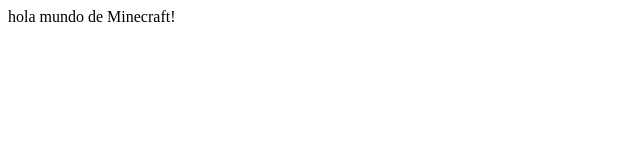
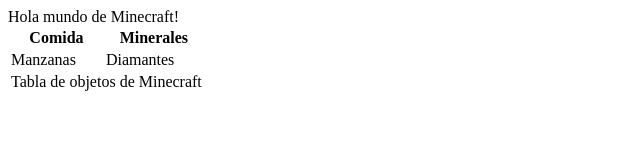
Before and after one commit to Guadalupesoria09/TC2005B, a plain HTML site: page minecraft.html in a window 1280 px wide. Shown: the whole page, without its empty margins (0-640 px from the left). Drawn offline with Linux system fonts and the light colour scheme.

Commit message:
Tablas en html

```diff
--- a/minecraft.html
+++ b/minecraft.html
@@ -1,8 +1,20 @@
 <!DOCTYPE html>
 <html>
     <head>
+        <title>Minecraft</title>
     </head>
     <body>
-        hola mundo de Minecraft!
+        Hola mundo de Minecraft!
+        <table>
+            <tbody>
+                <tr><td>Manzanas</td><td>Diamantes</td></tr>
+            </tbody>
+            <thead>
+                <tr><th>Comida</th><th>Minerales</th></tr>
+            </thead>
+            <tfoot>
+                <tr><td colspan="2">Tabla de objetos de Minecraft</td></tr>
+            </tfoot>
+        </table>
     </body>
 </html>
```
